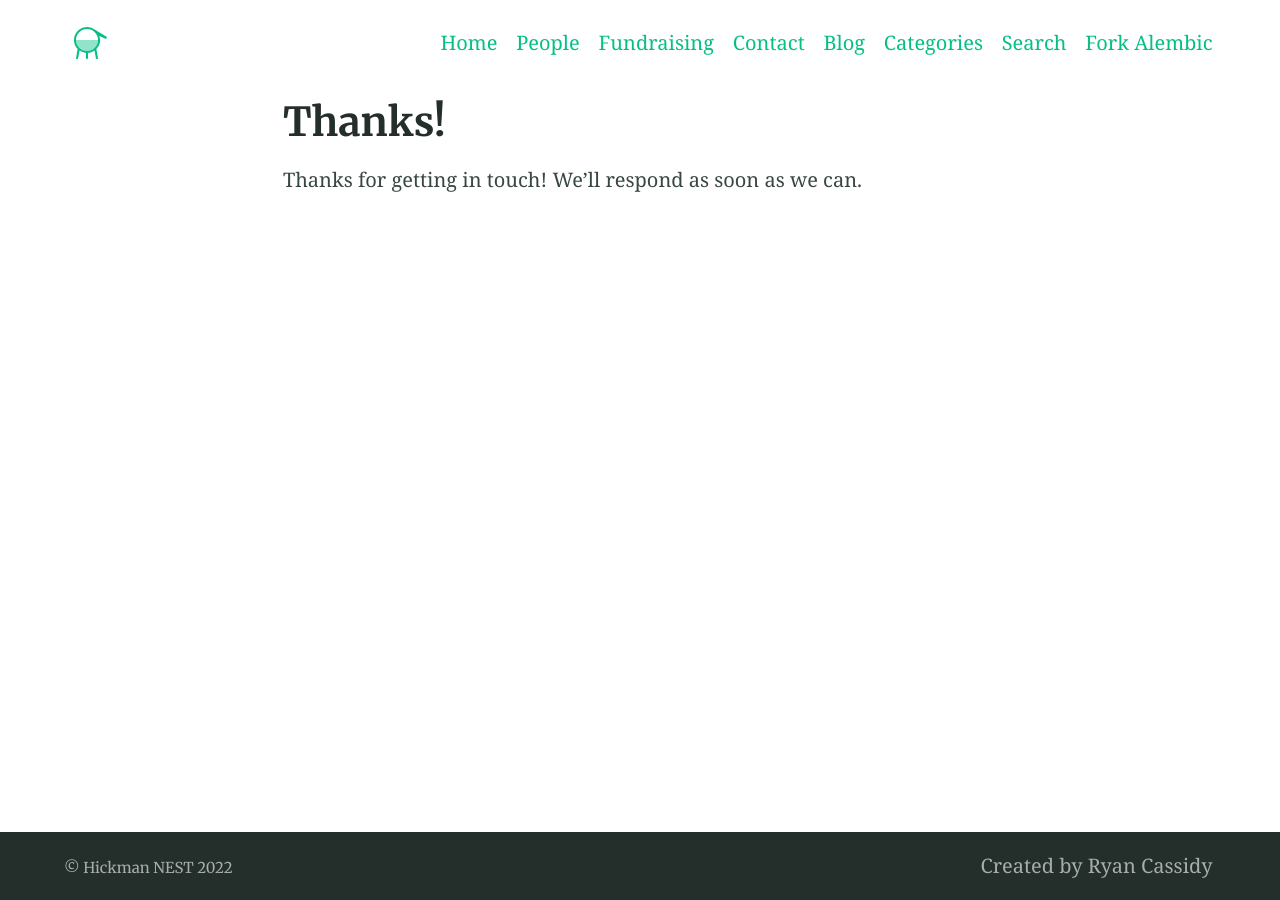
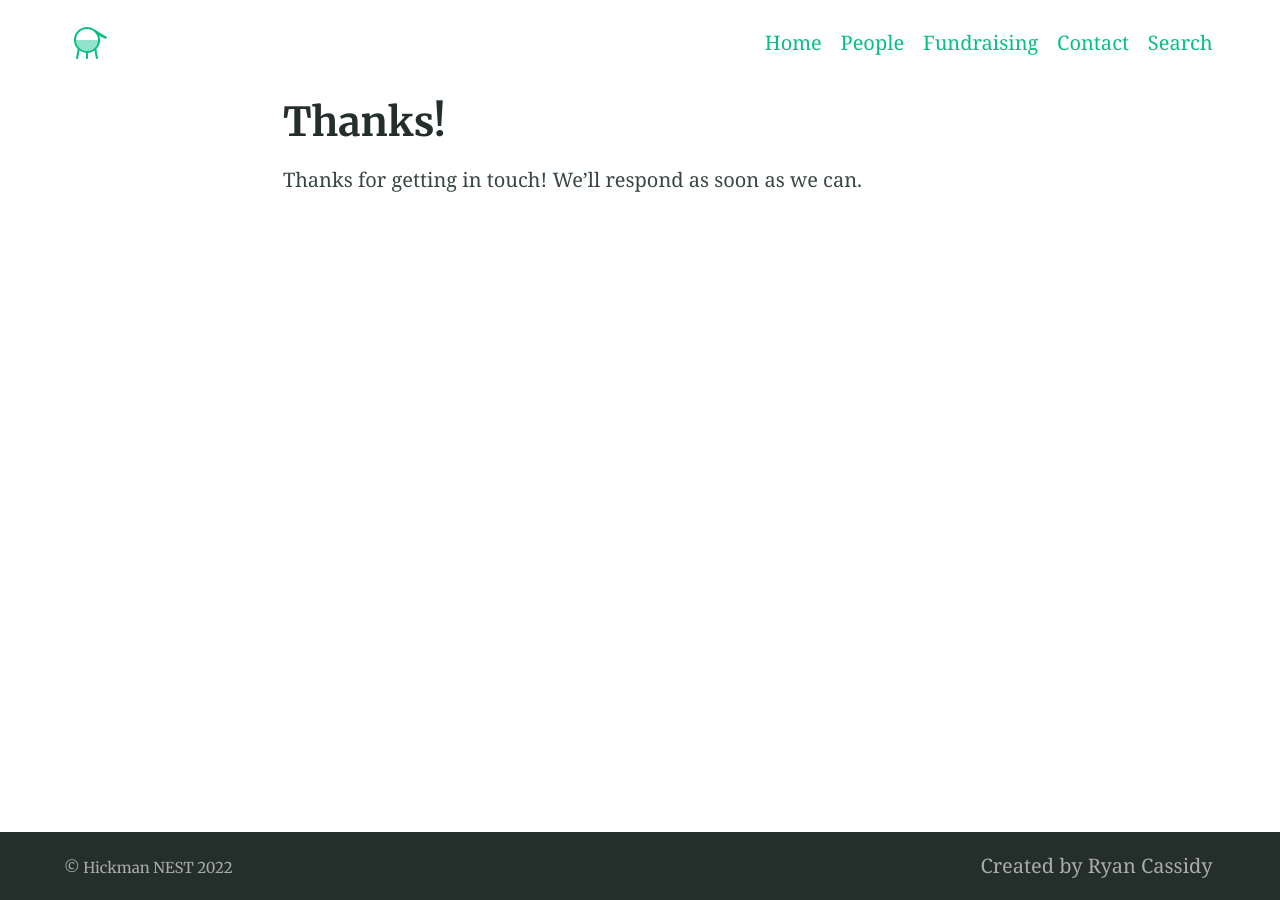
Before and after one commit to bold-fusion/hickman-nest-jekyll-alembic-fork, a Jekyll site: the page built from thanks.md, in a window 1280 px wide. Built offline with Jekyll 4.4.1, drawn with Linux system fonts in a browser that asks for light colours.

Commit message:
Update _config.yml

```diff
--- a/_config.yml
+++ b/_config.yml
@@ -128,14 +128,8 @@ navigation_header:
   url: /fundraising/
 - title: Contact
   url: /contact/
-- title: Blog
-  url: /blog/
-- title: Categories
-  url: /categories/
 - title: Search
   url: /search/
-- title: Fork Alembic
-  url: https://github.com/daviddarnes/alembic
 
 navigation_footer:
 - title: Created by Ryan Cassidy
```
